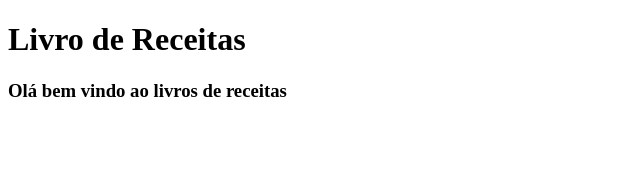
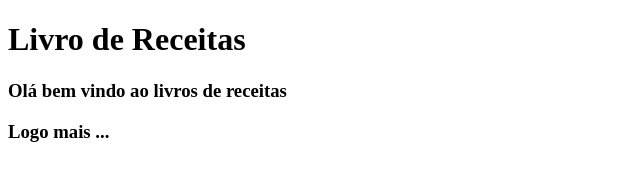
Before and after one commit to clsedu/livro-receitas, a plain HTML site: page README.html in a window 1280 px wide. Shown: the whole page, without its empty margins (0-640 px from the left). Drawn offline with Linux system fonts and the light colour scheme.

Commit message:
adiciona mais uma linha

```diff
--- a/README.html
+++ b/README.html
@@ -9,5 +9,6 @@
 <body>
     <h1>Livro de Receitas</h1>
     <h3>Olá bem vindo ao livros de receitas</h3>
+    <h3>Logo mais ...</h3>
 </body>
 </html>
```
